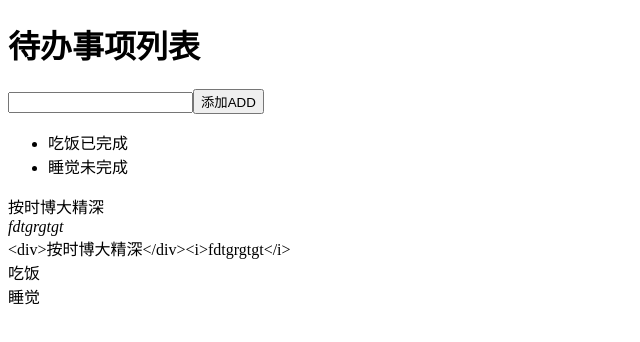
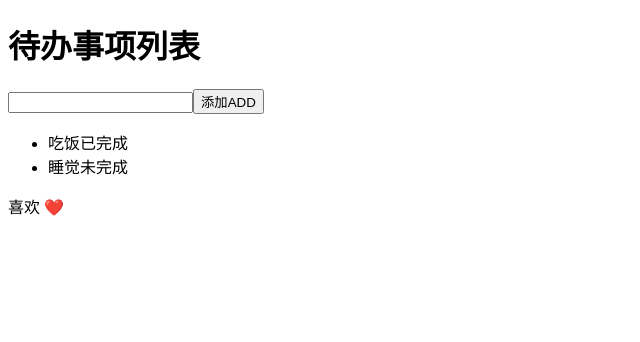
Before and after one commit to surongm/qianfeng-react, a React (Create React App) app: page / in a window 1280 px wide. Shown: the top 342 px of the page, without its empty margins (0-640 px from the left). Built offline with nearby package versions, Linux system fonts and the light colour scheme.

Commit message:
setState的使用 可以有两个参数 对象和方法

```diff
--- a/src/App.js
+++ b/src/App.js
@@ -2,7 +2,8 @@ import React, { Component } from 'react'
 import {
     TodoHeader,
     TodoInput,
-    TodoList
+    TodoList,
+    Like
 } from './components'
 
 export default class App extends Component {
@@ -37,20 +38,8 @@ export default class App extends Component {
                 </TodoHeader>
                 <TodoInput/>
                 <TodoList  btnText="ADD" todos={this.state.todos} />
-                {/* 三元运算符 */}
-                {/* {this.state.todos[0].isCompleted ? "完成" : "未完成"} */}
-                {/* {this.state.todos[0].isCompleted && "完成"} */}
+                <Like />
 
-                {/* 如何展示带标签 */}
-                <div dangerouslySetInnerHTML={{__html:this.state.article}}></div>
-                {this.state.article}
-
-                {/* map */}
-                {
-                    this.state.todos.map(todo => {
-                        return <div key={todo.id}>{todo.title}</div>
-                    })
-                }
             </div>
         )
     }
--- /dev/null
+++ b/src/components/Like/index.js
@@ -0,0 +1,44 @@
+import React, { Component } from 'react'
+
+export default class Like extends Component {
+    constructor(){
+        super()
+        this.state = {
+            isLike: false
+        }
+    }
+    handleLikedClick = () => {
+        // 使用这种方式修改数据react不允许 能修改数据 但是界面不会重新渲染
+        // this.state.isLike = !this.state.isLike
+
+        // 修改数据使用setState方法 可以有两个参数
+        // 第一种参数又有两种情况，第一种情况是传一个对象
+        // this.setState ({
+        //     isLike: !this.state.isLike
+        // })
+
+        // 第二种情况是一个方法
+        // setState 是异步的
+        this.setState ((prevState) => {
+            console.log(prevState)
+            console.log("内部的")
+            return {
+                isLike: !prevState.isLike
+            }
+        },() => {
+            // 由于setState是异步的，如果要获取到最新的state，要在这个回调里获取
+            // 就是界面渲染的状态
+            console.log("最新的",this.state.isLike)
+        })
+        console.log("外部的",this.state.isLike)
+    }
+    render() {
+        return (
+            <div>
+                <span onClick={this.handleLikedClick}>
+                    {this.state.isLike ? "取消 💓" : "喜欢 ❤️"}
+                </span>
+            </div>
+        )
+    }
+}
--- a/src/components/index.js
+++ b/src/components/index.js
@@ -15,3 +15,4 @@
 export { default as TodoHeader } from './TodoHeader'
 export { default as TodoInput } from './TodoInput'
 export { default as TodoList } from './TodoList'
+export { default as Like } from './Like'
```
Also changed, not shown: 1 other file (tests, documents, lock files or other folders).
